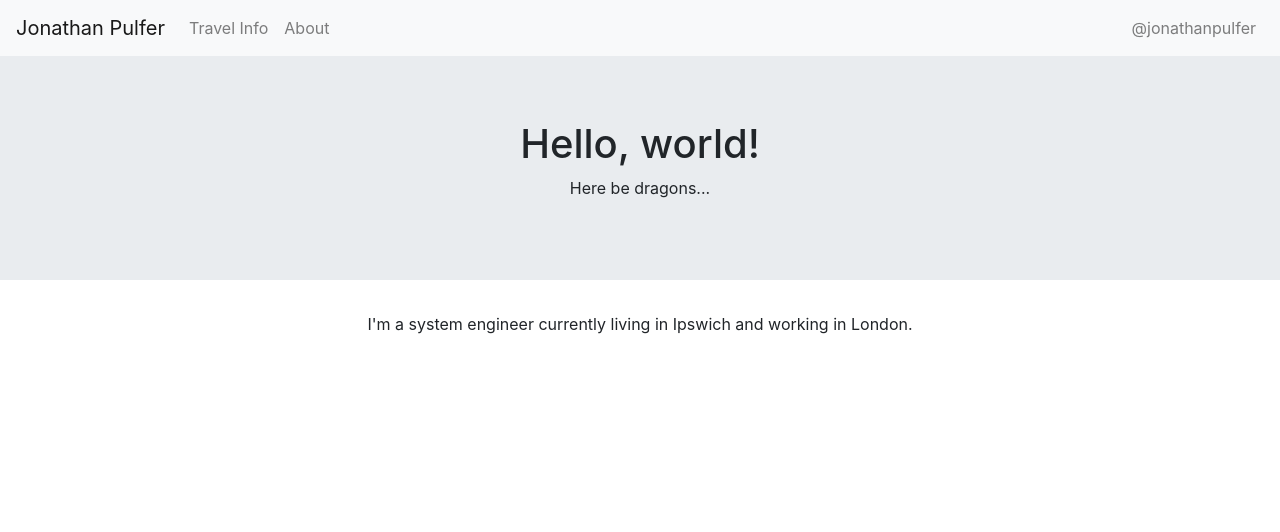
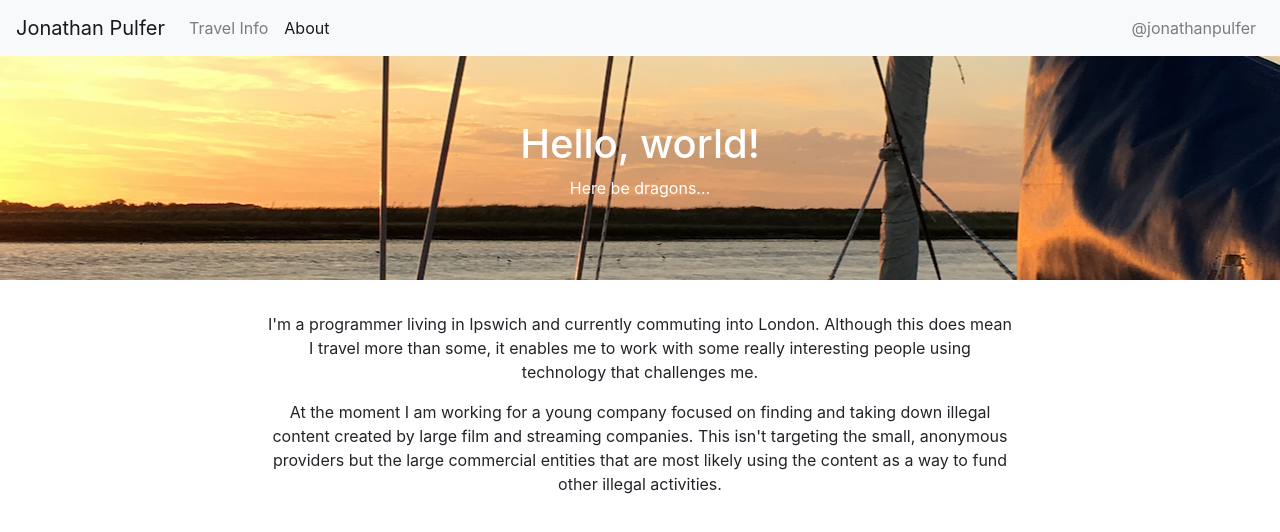
Before and after one commit to JonPulfer/pulferdev, a React (Create React App) app: page /about in a window 1280 px wide. Shown: the top 532 px of the page. Built offline with nearby package versions, Linux system fonts and the light colour scheme; the HTML template or start-up script is replaced by a standard one.

Commit message:
Update with some more content and background image for jumbotron

```diff
--- a/public/index.html
+++ b/public/index.html
@@ -13,15 +13,6 @@
       user's mobile device or desktop. See https://developers.google.com/web/fundamentals/web-app-manifest/
     -->
     <link rel="manifest" href="%PUBLIC_URL%/manifest.json" />
-    <!--
-      Notice the use of %PUBLIC_URL% in the tags above.
-      It will be replaced with the URL of the `public` folder during the build.
-      Only files inside the `public` folder can be referenced from the HTML.
-
-      Unlike "/favicon.ico" or "favicon.ico", "%PUBLIC_URL%/favicon.ico" will
-      work correctly both with client-side routing and a non-root public URL.
-      Learn how to configure a non-root public URL by running `npm run build`.
-    -->
     <title>Jonathan Pulfer</title>
     <link
             rel="stylesheet"
@@ -29,19 +20,28 @@
             integrity="sha384-GJzZqFGwb1QTTN6wy59ffF1BuGJpLSa9DkKMp0DgiMDm4iYMj70gZWKYbI706tWS"
             crossorigin="anonymous"
     />
+    <script>window.twttr = (function(d, s, id) {
+      var js, fjs = d.getElementsByTagName(s)[0],
+              t = window.twttr || {};
+      if (d.getElementById(id)) return t;
+      js = d.createElement(s);
+      js.id = id;
+      js.src = "https://platform.twitter.com/widgets.js";
+      fjs.parentNode.insertBefore(js, fjs);
+
+      t._e = [];
+      t.ready = function(f) {
+        t._e.push(f);
+      };
+
+      return t;
+    }(document, "script", "twitter-wjs"));</script>
   </head>
   <body>
-    <noscript>You need to enable JavaScript to run this app.</noscript>
+    <noscript>You need to enable JavaScript to run this app.<br> Apologies to those without JavaScript :( Jonathan Pulfer<br></noscript>
     <div id="root"></div>
     <!--
       This HTML file is a template.
-      If you open it directly in the browser, you will see an empty page.
-
-      You can add webfonts, meta tags, or analytics to this file.
-      The build step will place the bundled scripts into the <body> tag.
-
-      To begin the development, run `npm start` or `yarn start`.
-      To create a production bundle, use `npm run build` or `yarn build`.
     -->
   </body>
 </html>
--- a/src/App.css
+++ b/src/App.css
@@ -22,3 +22,9 @@
 .App-link {
   color: #61dafb;
 }
+
+.narrow {
+  width: 60%;
+  text-align: center;
+  margin-left: 20%;
+}
--- a/src/App.js
+++ b/src/App.js
@@ -6,6 +6,7 @@ import Card from 'react-bootstrap/Card';
 import ListGroup from 'react-bootstrap/ListGroup';
 import Container from 'react-bootstrap/Container';
 import Col from 'react-bootstrap/Col';
+import Row from 'react-bootstrap/Row';
 import './App.css';
 import axios from 'axios';
 import {BrowserRouter as Router, Route} from "react-router-dom";
@@ -61,7 +62,7 @@ class TravelInfo extends Component {
           <Navbar.Toggle aria-controls="basic-navbar-nav"/>
           <Navbar.Collapse id="basic-navbar-nav">
             <Nav className="mr-auto">
-              <Nav.Link href="/travel">Travel Info</Nav.Link>
+              <Nav.Link href="/travel" active>Travel Info</Nav.Link>
               <Nav.Link href="/about">About</Nav.Link>
             </Nav>
             <Nav>
@@ -75,14 +76,27 @@ class TravelInfo extends Component {
             Here be dragons...
           </p>
         </Jumbotron>
+        <Container>
+          <Row>
+          <Col>
             <LoadTfLTubeLineStatus/>
+          </Col>
+          <Col>
+            <Card>
+              <Card.Header>Anglia Overground Rail</Card.Header>
+              <a className="twitter-timeline" data-width="220" data-height="400"
+                 href="https://twitter.com/greateranglia?ref_src=twsrc%5Etfw">Tweets by greateranglia</a>
+              <script async src="https://platform.twitter.com/widgets.js" charSet="utf-8"></script>
+            </Card>
+          </Col>
+          </Row>
+        </Container>
       </div>
     );
   }
 }
 
 class LoadTfLTubeLineStatus extends React.Component {
-  0
 
   constructor(props) {
     super(props);
@@ -102,17 +116,13 @@ class LoadTfLTubeLineStatus extends React.Component {
 
   render() {
     return (
-      <Container>
-        <Col>
-          <Card style={{width: '18rem'}}>
+      <Card>
         <Card.Header>Tube line Status</Card.Header>
         <ListGroup variant="flush">
           <ListGroup.Item>Victoria Line: {this.state.victoriaLineStatus}</ListGroup.Item>
           <ListGroup.Item>Circle Line: {this.state.circleLineStatus}</ListGroup.Item>
         </ListGroup>
       </Card>
-        </Col>
-      </Container>
     )
   }
 }
@@ -127,7 +137,7 @@ class About extends Component {
           <Navbar.Collapse id="basic-navbar-nav">
             <Nav className="mr-auto">
               <Nav.Link href="/travel">Travel Info</Nav.Link>
-              <Nav.Link href="/about">About</Nav.Link>
+              <Nav.Link href="/about" active>About</Nav.Link>
             </Nav>
             <Nav>
               <Nav.Link href="https://twitter.com/jonathanpulfer">@jonathanpulfer</Nav.Link>
@@ -140,9 +150,20 @@ class About extends Component {
             Here be dragons...
           </p>
         </Jumbotron>
+        <Col>
+          <div className="narrow">
             <p>
-          I'm a system engineer currently living in Ipswich and working in London.
+              I'm a programmer living in Ipswich and currently commuting into London. Although this does mean I travel
+              more than some, it enables me to work with some really interesting people using technology that challenges
+              me.
             </p>
+            <p>
+              At the moment I am working for a young company focused on finding and taking down illegal content created
+              by large film and streaming companies. This isn't targeting the small, anonymous providers but the large
+              commercial entities that are most likely using the content as a way to fund other illegal activities.
+            </p>
+          </div>
+        </Col>
       </div>
     );
   }
--- a/src/index.css
+++ b/src/index.css
@@ -12,3 +12,8 @@ code {
   font-family: source-code-pro, Menlo, Monaco, Consolas, "Courier New",
     monospace;
 }
+
+.jumbotron {
+  color: #ffffff;
+  background: url(/jumbo-background.png) center no-repeat;
+}
```
Also changed, not shown: public/jumbo-background.png (added), public/manifest.json. Lines whose indentation alone changed are shown as unchanged.
